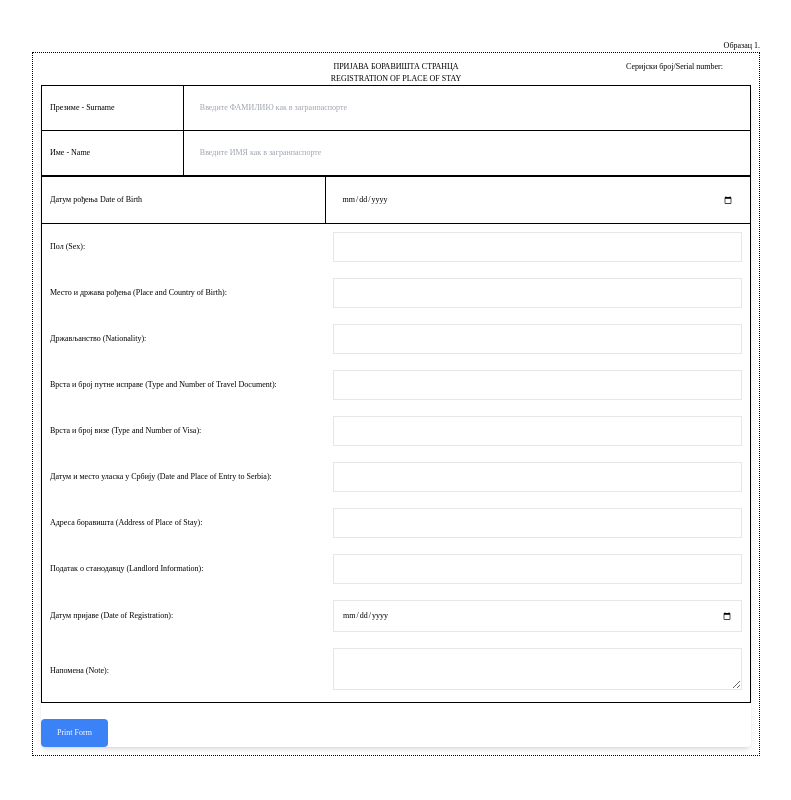
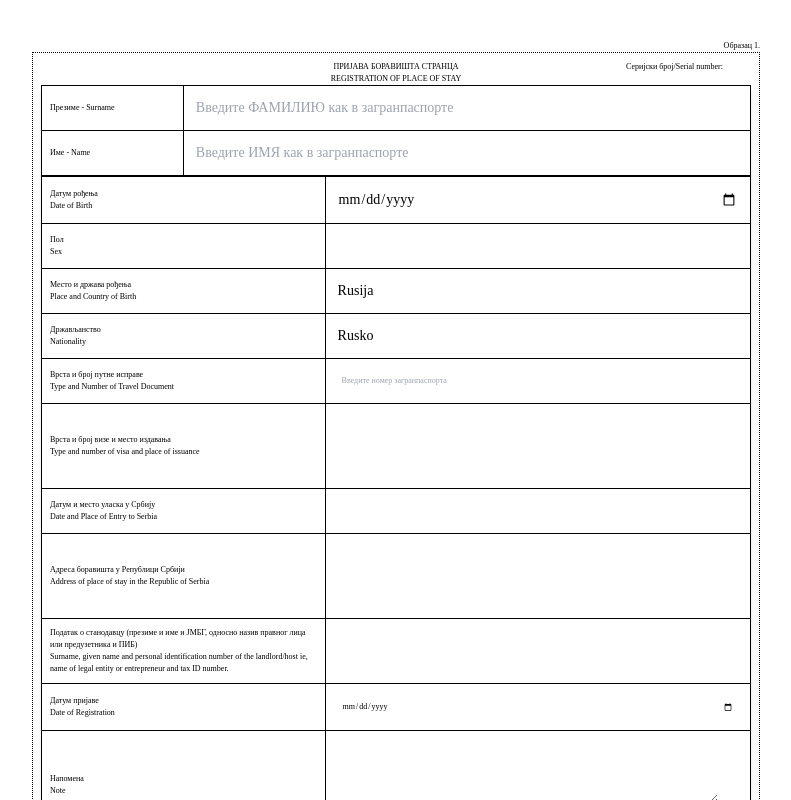
Before and after one commit to IrinaGarmaeva/beli-karton, a React (Vite) app: page / in a window 1280 px wide. Shown: the top 800 px of the page, without its empty margins (244-1035 px from the left). Built offline with nearby package versions, Linux system fonts and the light colour scheme.

Commit message:
Edit Form component

```diff
--- a/src/components/Form.tsx
+++ b/src/components/Form.tsx
@@ -1,6 +1,4 @@
-import { FC } from "react";
-
-const Form: FC = () => {
+const Form = () => {
   const handlePrint = () => {
     window.print();
   };
@@ -17,173 +15,222 @@ const Form: FC = () => {
         <form className="rounded shadow-md">
           <table className="min-w-full border border-1 border-black">
             <tbody>
-              <tr className="w-full border border-b-1 border-black">
-                <td className="p-2 w-1/5 border border-r-1 border-black">
+              <tr className="w-full border border-black">
+                <td className="p-2 w-1/5 border border-black">
                   <label>Презиме - Surname</label>
                 </td>
-                <td className="p-2 w-4/5">
+                <td className="p-2 w-4/5 border border-black">
                   <input
                     type="text"
                     name="surname"
-                    className="p-2 w-full"
+                    className="p-1 w-full text-sm"
                     placeholder="Введите ФАМИЛИЮ как в загранпаспорте"
                   />
                 </td>
               </tr>
-              <tr className="w-full">
-                <td className="p-2 w-1/5 border border-r-1 border-black">
+              <tr className="w-full border border-black">
+                <td className="p-2 w-1/5 border border-black">
                   <label>Име - Name</label>
                 </td>
-                <td className="p-2 w-4/5">
+                <td className="p-2 w-4/5 border border-black">
                   <input
                     type="text"
                     name="name"
-                    className="p-2 w-full"
+                    className="p-1 w-full text-sm"
                     placeholder="Введите ИМЯ как в загранпаспорте"
                   />
                 </td>
               </tr>
             </tbody>
           </table>
+
           <table className="min-w-full border border-1 border-black">
             <tbody>
-              <tr className="border border-r-1 border-black">
-                <td className="p-2 w-2/5 border border-r-1 border-black">
-                  <label>Датум рођења Date of Birth</label>
+              <tr className="border border-black">
+                <td className="p-2 w-2/5 border border-black">
+                  <div className="flex flex-col">
+                    <span>Датум рођења</span>
+                    <span>Date of Birth</span>
+                  </div>
                 </td>
-                <td className="p-2 w-3/5">
+                <td className="p-2 w-3/5 border border-black">
                   <input
                     type="date"
                     name="dateOfBirth"
+                    className="p-1 w-full text-sm"
+                  />
+                </td>
+              </tr>
+              <tr className="border border-black">
+                <td className="p-2 border border-black">
+                  <div className="flex flex-col">
+                    <span>Пол</span>
+                    <span>Sex</span>
+                  </div>
+                </td>
+                <td className="p-2 border border-black">
+                  <input type="text" name="sex" className="p-1 w-full text-sm" />
+                </td>
+              </tr>
+              <tr className="border border-black">
+                <td className="p-2 border border-black">
+                  <div className="flex flex-col">
+                    <span>Место и држава рођења</span>
+                    <span>Place and Country of Birth</span>
+                  </div>
+                </td>
+                <td className="p-2 border border-black">
+                  <input
+                    type="text"
+                    name="birthPlace"
+                    className="p-1 w-full text-sm"
+                    defaultValue="Rusija"
+                  />
+                </td>
+              </tr>
+              <tr className="border border-black">
+                <td className="p-2 border border-black">
+                  <div className="flex flex-col">
+                    <span>Држављанство</span>
+                    <span>Nationality</span>
+                  </div>
+                </td>
+                <td className="p-2 border border-black">
+                  <input
+                    type="text"
+                    name="nationality"
+                    className="p-1 w-full text-sm"
+                    defaultValue="Rusko"
+                  />
+                </td>
+              </tr>
+              <tr className="border border-black">
+                <td className="p-2 border border-black">
+                  <div className="flex flex-col">
+                    <span>Врста и број путне исправе</span>
+                    <span>Type and Number of Travel Document</span>
+                  </div>
+                </td>
+                <td className="p-2 border border-black">
+                  <input
+                    type="text"
+                    name="travelDocument"
+                    className="p-2 w-full"
+                    placeholder="Введите номер загранпаспорта"
+                  />
+                </td>
+              </tr>
+              <tr className="border border-black">
+                <td className="p-2 border border-black">
+                  <div className="flex flex-col">
+                    <span>Врста и број визе и место издавања</span>
+                    <span>Type and number of visa and place of issuance</span>
+                  </div>
+                </td>
+                <td className="p-5 border border-black">
+                  <input type="text" name="visa" className="p-4 w-full" />
+                </td>
+              </tr>
+              <tr className="border border-black">
+                <td className="p-2 border border-black">
+                  <div className="flex flex-col">
+                    <span>Датум и место уласка у Србију</span>
+                    <span>Date and Place of Entry to Serbia</span>
+                  </div>
+                </td>
+                <td className="p-2 border border-black">
+                  <input
+                    type="text"
+                    name="entryDatePlace"
                     className="p-2 w-full"
                   />
                 </td>
               </tr>
-              <tr>
-                <td className="p-2">
-                  <label>Пол (Sex):</label>
+              <tr className="border border-black">
+                <td className="p-2 border border-black">
+                  <div className="flex flex-col">
+                    <span>Адреса боравишта у Републици Србији</span>
+                    <span>Аddress of place of stay in the Republic of Serbia</span>
+                  </div>
                 </td>
-                <td className="p-2">
-                  <input type="text" name="sex" className="border p-2 w-full" />
+                <td className="p-7 border border-black">
+                  <input type="text" name="address" className="p-2 w-full" />
                 </td>
               </tr>
-              <tr>
-                <td className="p-2">
-                  <label>
-                    Место и држава рођења (Place and Country of Birth):
-                  </label>
+              <tr className="border border-black">
+                <td className="p-2 border border-black">
+                  <div className="flex flex-col">
+                    <span>
+                      Податак о станодавцу (презиме и име и ЈМБГ, односно назив
+                      правног лица или предузетника и ПИБ)
+                    </span>
+                    <span>
+                      Surname, given name and personal identification number of
+                      the landlord/host ie, name of legal entity or entrepreneur
+                      and tax ID number.
+                    </span>
+                  </div>
                 </td>
-                <td className="p-2">
+                <td className="p-2 border border-black">
                   <input
                     type="text"
-                    name="birthPlace"
-                    className="border p-2 w-full"
+                    name="landlordInfo"
+                    className="p-2 w-full"
                   />
                 </td>
               </tr>
-              <tr>
-                <td className="p-2">
-                  <label>Држављанство (Nationality):</label>
+              <tr className="border border-black">
+                <td className="p-2 border border-black">
+                  <div className="flex flex-col">
+                    <span>Датум пријаве</span>
+                    <span>Date of Registration</span>
+                  </div>
                 </td>
-                <td className="p-2">
+                <td className="p-2 border border-black">
                   <input
-                    type="text"
-                    name="nationality"
-                    className="border p-2 w-full"
+                    type="date"
+                    name="registrationDate"
+                    className="p-2 w-full"
                   />
                 </td>
               </tr>
-              <tr>
-                <td className="p-2">
-                  <label>
-                    Врста и број путне исправе (Type and Number of Travel
-                    Document):
-                  </label>
+              <tr className="border border-black">
+                <td className="p-2 border border-black">
+                  <div className="flex flex-col">
+                    <span>Напомена</span>
+                    <span>Note</span>
+                  </div>
                 </td>
-                <td className="p-2">
-                  <input
-                    type="text"
-                    name="travelDocument"
-                    className="border p-2 w-full"
-                  />
+                <td className="p-8 border border-black">
+                  <textarea name="note" className="p-2 w-full"></textarea>
                 </td>
               </tr>
-              <tr>
-                <td className="p-2">
-                  <label>Врста и број визе (Type and Number of Visa):</label>
+              <tr className="border border-black">
+                <td className="p-2 border border-black">
+                  <div className="flex flex-col">
+                    <span className="pb-3">Потпис подносиоца пријаве</span>
+                    <span>Signature of the person who registers</span>
+                  </div>
                 </td>
-                <td className="p-2">
-                  <input
-                    type="text"
-                    name="visa"
-                    className="border p-2 w-full"
-                  />
+                <td className="p-2 border border-black">
+                  <textarea name="note" className="p-2 w-full"></textarea>
                 </td>
               </tr>
-              <tr>
-                <td className="p-2">
-                  <label>
-                    Датум и место уласка у Србију (Date and Place of Entry to
-                    Serbia):
-                  </label>
-                </td>
-                <td className="p-2">
-                  <input
-                    type="text"
-                    name="entryDatePlace"
-                    className="border p-2 w-full"
-                  />
-                </td>
-              </tr>
-              <tr>
-                <td className="p-2">
-                  <label>Адреса боравишта (Address of Place of Stay):</label>
-                </td>
-                <td className="p-2">
-                  <input
-                    type="text"
-                    name="address"
-                    className="border p-2 w-full"
-                  />
-                </td>
-              </tr>
-              <tr>
-                <td className="p-2">
-                  <label>Податак о станодавцу (Landlord Information):</label>
-                </td>
-                <td className="p-2">
-                  <input
-                    type="text"
-                    name="landlordInfo"
-                    className="border p-2 w-full"
-                  />
-                </td>
-              </tr>
-              <tr>
-                <td className="p-2">
-                  <label>Датум пријаве (Date of Registration):</label>
-                </td>
-                <td className="p-2">
-                  <input
-                    type="date"
-                    name="registrationDate"
-                    className="border p-2 w-full"
-                  />
-                </td>
-              </tr>
-              <tr>
-                <td className="p-2">
-                  <label>Напомена (Note):</label>
-                </td>
-                <td className="p-2">
-                  <textarea
-                    name="note"
-                    className="border p-2 w-full"
-                  ></textarea>
+              <tr className="border border-black">
+                <td className="p-2 border border-black"></td>
+                <td className="p-2 border border-black">
+                  <div className="flex flex-col items-center">
+                    <p className="pt-7 w-full text-center">________________________________________</p>
+                    <span>
+                      (потпис овлашћеног лица - signature of the authorized
+                      person)
+                    </span>
+                  </div>
                 </td>
               </tr>
             </tbody>
           </table>
+
           <button
             type="button"
             onClick={handlePrint}
--- a/tailwind.config.js
+++ b/tailwind.config.js
@@ -6,7 +6,10 @@ export default {
   ],
   theme: {
     fontSize: {
-      'xxs': '8px'
+      xxs: '8px',
+      xs: ['12px', '16px'],
+      sm: ['14px', '20px'],
+      base: ['16px', '19.5px'],
     },
     extend: {
       fontFamily: {
```
